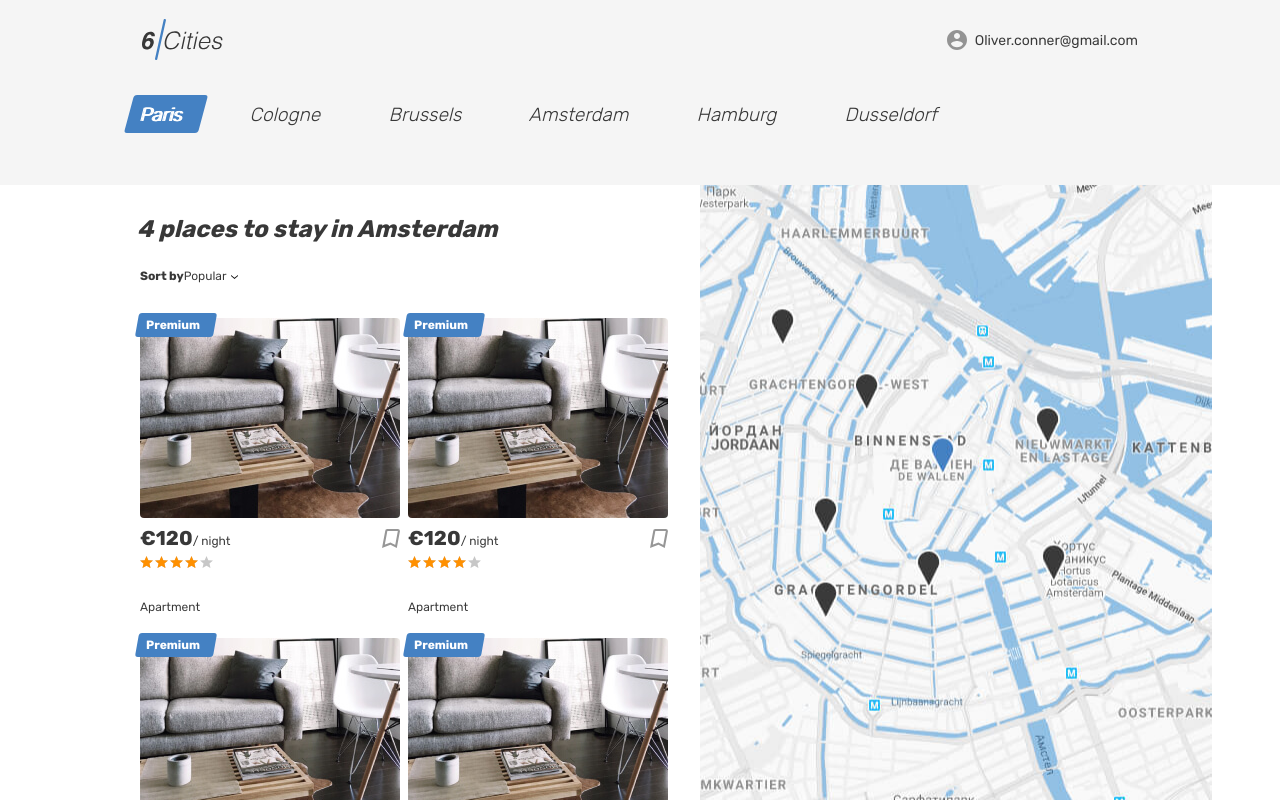
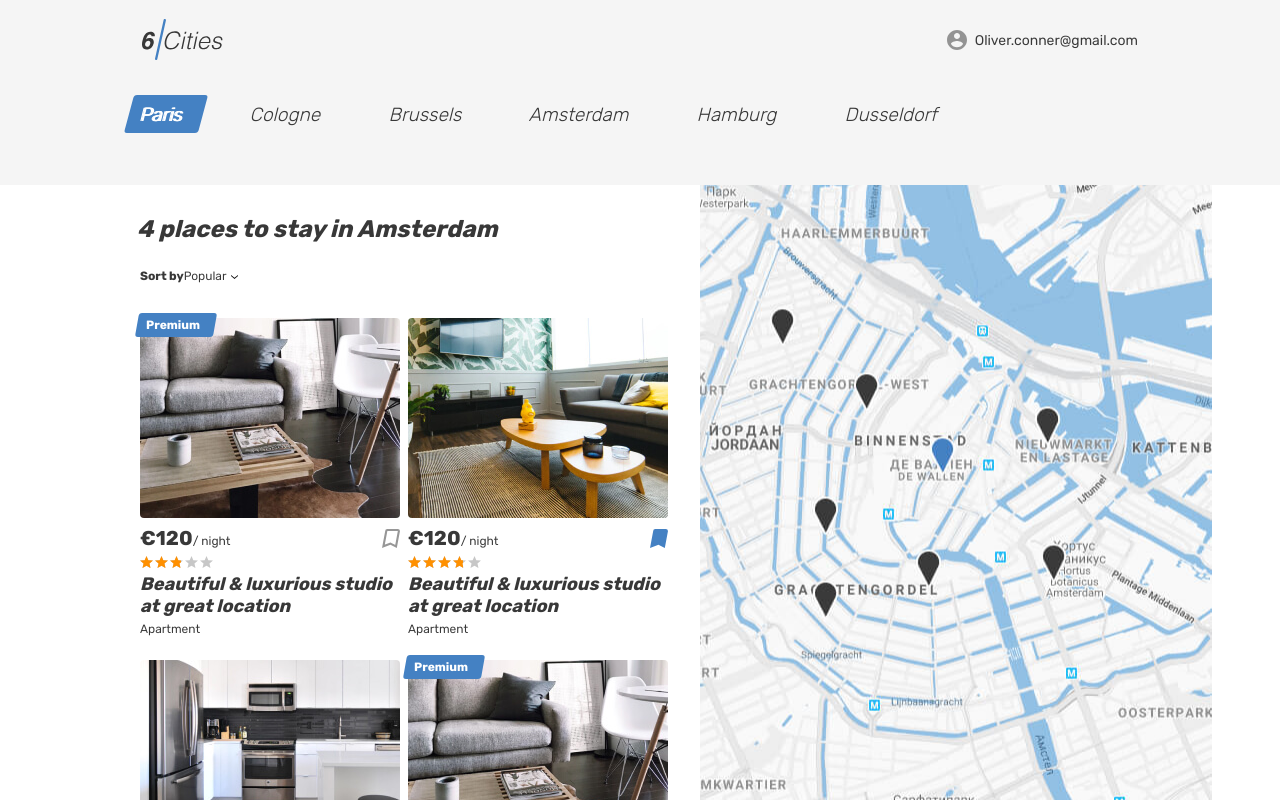
Before and after one commit to Shaktyka/six-cities-4, a React app: page / in a window 1280 px wide. Built offline with nearby package versions, Linux system fonts and the light colour scheme.

Commit message:
Выводит остальные данные, кроме заголовка, в карточку места

```diff
--- a/src/components/card/card.jsx
+++ b/src/components/card/card.jsx
@@ -1,26 +1,49 @@
 import React from 'react';
 import PropTypes from 'prop-types';
 
-const Card = (props) => {
-  const {id, title, isFavorite} = props;
+import {formatInitCap, formatRating} from '../../utils.js';
+
+const Card = ({place}) => {
+  const {
+    id,
+    title,
+    isFavorite,
+    isPremium,
+    type,
+    images,
+    price,
+    rating
+  } = place;
+
+  const isFavoriteClass = isFavorite ? `place-card__bookmark-button--active` : ``;
 
   return (
-    <article className="cities__place-card place-card">
-      <div className="place-card__mark">
-        <span>Premium</span>
-      </div>
+    <article className="cities__place-card place-card" id={id}>
+      {
+        isPremium
+        &&
+        <div className="place-card__mark">
+          <span>Premium</span>
+        </div>
+      }
       <div className="cities__image-wrapper place-card__image-wrapper">
-        <a href="#">
-          <img className="place-card__image" src="img/apartment-01.jpg" width="260" height="200" alt="Place image" />
+        <a href="/">
+          <img
+            className="place-card__image"
+            src={images[0]}
+            width="260"
+            height="200"
+            alt={`${title} image`}
+          />
         </a>
       </div>
       <div className="place-card__info">
         <div className="place-card__price-wrapper">
           <div className="place-card__price">
-            <b className="place-card__price-value">&euro;120</b>
+            <b className="place-card__price-value">&euro;{price}</b>
             <span className="place-card__price-text">&#47;&nbsp;night</span>
           </div>
-          <button className="place-card__bookmark-button button" type="button">
+          <button className={`place-card__bookmark-button ${isFavoriteClass} button`} type="button">
             <svg className="place-card__bookmark-icon" width="18" height="19">
               <use xlinkHref="#icon-bookmark"></use>
             </svg>
@@ -29,14 +52,14 @@ const Card = (props) => {
         </div>
         <div className="place-card__rating rating">
           <div className="place-card__stars rating__stars">
-            <span style={{width: `80%`}}></span>
+            <span style={{width: `${formatRating(rating)}%`}}></span>
             <span className="visually-hidden">Rating</span>
           </div>
         </div>
         <h2 className="place-card__name">
-          <a href="#">{title}</a>
+          <a href="/">{title}</a>
         </h2>
-        <p className="place-card__type">Apartment</p>
+        <p className="place-card__type">{formatInitCap(type)}</p>
       </div>
     </article>
   );
--- a/src/mocks.js
+++ b/src/mocks.js
@@ -12,22 +12,90 @@ export const places = [
     description: `A quiet cozy and picturesque that hides behind a a river by the unique lightness of Amsterdam.`,
     goods: [`Heating`, `Kitchen`, `Cable TV`, `Washing machine`, `Coffee machine`, `Dishwasher`],
     host: {
-      avatar_url: `img/1.png`,
+      avatarUrl: `img/1.png`,
       id: 3,
-      is_pro: true,
+      isPro: true,
       name: `Angelina`
     },
     id: 1,
-    images: [`img/1.png`, `img/2.png`],
-    is_favorite: false,
-    is_premium: false,
+    images: [`img/apartment-01.jpg`, `img/apartment-02.jpg`],
+    isFavorite: false,
+    isPremium: true,
     location: {
       latitude: 52.35514938496378,
       longitude: 4.673877537499948,
       zoom: 8
     },
-    max_adults: 4,
-    preview_image: `img/1.png`,
+    maxAdults: 4,
+    previewImage: `img/apartment-01.jpg`,
+    price: 120,
+    rating: 2.8,
+    title: `Beautiful & luxurious studio at great location`,
+    type: `apartment`
+  },
+  {
+    bedrooms: 3,
+    city: {
+      location: {
+        latitude: 52.370216,
+        longitude: 4.895168,
+        zoom: 10
+      },
+      name: `Amsterdam`
+    },
+    description: `A quiet cozy and picturesque that hides behind a a river by the unique lightness of Amsterdam.`,
+    goods: [`Heating`, `Kitchen`, `Cable TV`, `Washing machine`, `Coffee machine`, `Dishwasher`],
+    host: {
+      avatarUrl: `img/1.png`,
+      id: 3,
+      isPro: true,
+      name: `Angelina`
+    },
+    id: 2,
+    images: [`img/apartment-02.jpg`, `img/apartment-03.jpg`],
+    isFavorite: true,
+    isPremium: false,
+    location: {
+      latitude: 52.35514938496378,
+      longitude: 4.673877537499948,
+      zoom: 8
+    },
+    maxAdults: 4,
+    previewImage: `img/apartment-02.jpg`,
+    price: 120,
+    rating: 3.8,
+    title: `Beautiful & luxurious studio at great location`,
+    type: `apartment`
+  },
+  {
+    bedrooms: 3,
+    city: {
+      location: {
+        latitude: 52.370216,
+        longitude: 4.895168,
+        zoom: 10
+      },
+      name: `Amsterdam`
+    },
+    description: `A quiet cozy and picturesque that hides behind a a river by the unique lightness of Amsterdam.`,
+    goods: [`Heating`, `Kitchen`, `Cable TV`, `Washing machine`, `Coffee machine`, `Dishwasher`],
+    host: {
+      avatarUrl: `img/1.png`,
+      id: 3,
+      isPro: true,
+      name: `Angelina`
+    },
+    id: 3,
+    images: [`img/apartment-03.jpg`, `img/apartment-01.jpg`],
+    isFavorite: true,
+    isPremium: false,
+    location: {
+      latitude: 52.35514938496378,
+      longitude: 4.673877537499948,
+      zoom: 8
+    },
+    maxAdults: 4,
+    previewImage: `img/apartment-03.jpg`,
     price: 120,
     rating: 4.8,
     title: `Beautiful & luxurious studio at great location`,
@@ -46,92 +114,24 @@ export const places = [
     description: `A quiet cozy and picturesque that hides behind a a river by the unique lightness of Amsterdam.`,
     goods: [`Heating`, `Kitchen`, `Cable TV`, `Washing machine`, `Coffee machine`, `Dishwasher`],
     host: {
-      avatar_url: `img/1.png`,
+      avatarUrl: `img/1.png`,
       id: 3,
-      is_pro: true,
+      isPro: true,
       name: `Angelina`
     },
-    id: 2,
-    images: [`img/1.png`, `img/2.png`],
-    is_favorite: false,
-    is_premium: false,
+    id: 4,
+    images: [`img/apartment-01.jpg`, `img/apartment-03.jpg`],
+    isFavorite: false,
+    isPremium: true,
     location: {
       latitude: 52.35514938496378,
       longitude: 4.673877537499948,
       zoom: 8
     },
-    max_adults: 4,
-    preview_image: `img/1.png`,
+    maxAdults: 4,
+    previewImage: `img/apartment-01.jpg`,
     price: 120,
-    rating: 4.8,
-    title: `Beautiful & luxurious studio at great location`,
-    type: `apartment`
-  },
-  {
-    bedrooms: 3,
-    city: {
-      location: {
-        latitude: 52.370216,
-        longitude: 4.895168,
-        zoom: 10
-      },
-      name: `Amsterdam`
-    },
-    description: `A quiet cozy and picturesque that hides behind a a river by the unique lightness of Amsterdam.`,
-    goods: [`Heating`, `Kitchen`, `Cable TV`, `Washing machine`, `Coffee machine`, `Dishwasher`],
-    host: {
-      avatar_url: `img/1.png`,
-      id: 3,
-      is_pro: true,
-      name: `Angelina`
-    },
-    id: 3,
-    images: [`img/1.png`, `img/2.png`],
-    is_favorite: false,
-    is_premium: false,
-    location: {
-      latitude: 52.35514938496378,
-      longitude: 4.673877537499948,
-      zoom: 8
-    },
-    max_adults: 4,
-    preview_image: `img/1.png`,
-    price: 120,
-    rating: 4.8,
-    title: `Beautiful & luxurious studio at great location`,
-    type: `apartment`
-  },
-  {
-    bedrooms: 3,
-    city: {
-      location: {
-        latitude: 52.370216,
-        longitude: 4.895168,
-        zoom: 10
-      },
-      name: `Amsterdam`
-    },
-    description: `A quiet cozy and picturesque that hides behind a a river by the unique lightness of Amsterdam.`,
-    goods: [`Heating`, `Kitchen`, `Cable TV`, `Washing machine`, `Coffee machine`, `Dishwasher`],
-    host: {
-      avatar_url: `img/1.png`,
-      id: 3,
-      is_pro: true,
-      name: `Angelina`
-    },
-    id: 4,
-    images: [`img/1.png`, `img/2.png`],
-    is_favorite: false,
-    is_premium: false,
-    location: {
-      latitude: 52.35514938496378,
-      longitude: 4.673877537499948,
-      zoom: 8
-    },
-    max_adults: 4,
-    preview_image: `img/1.png`,
-    price: 120,
-    rating: 4.8,
+    rating: 1,
     title: `Beautiful & luxurious studio at great location`,
     type: `apartment`
   }
@@ -150,22 +150,22 @@ export const hotel = {
   description: `A quiet cozy and picturesque that hides behind a a river by the unique lightness of Amsterdam.`,
   goods: [`Heating`, `Kitchen`, `Cable TV`, `Washing machine`, `Coffee machine`, `Dishwasher`],
   host: {
-    avatar_url: `img/1.png`,
+    avatarUrl: `img/1.png`,
     id: 3,
-    is_pro: true,
+    isPro: true,
     name: `Angelina`
   },
   id: 1,
   images: [`img/1.png`, `img/2.png`],
-  is_favorite: false,
-  is_premium: false,
+  isFavorite: false,
+  isPremium: false,
   location: {
     latitude: 52.35514938496378,
     longitude: 4.673877537499948,
     zoom: 8
   },
-  max_adults: 4,
-  preview_image: `img/1.png`,
+  maxAdults: 4,
+  previewImage: `img/1.png`,
   price: 120,
   rating: 4.8,
   title: `Beautiful & luxurious studio at great location`,
@@ -173,10 +173,10 @@ export const hotel = {
 };
 
 export const authInfo = {
-  avatar_url: `img/1.png`,
+  avatarUrl: `img/1.png`,
   email: `Oliver.conner@gmail.com`,
   id: 1,
-  is_pro: false,
+  isPro: false,
   name: `Oliver.conner`
 };
 
--- /dev/null
+++ b/src/utils.js
@@ -0,0 +1,6 @@
+// Форматирует строку: заглавная буква + все остальные строчные
+export const formatInitCap = (string = ``) => {
+  return string.length > 0 ? `${string[0].toUpperCase()}${string.slice(1).toLowerCase()}` : ``;
+};
+
+export const formatRating = (rating = 0) => 100 * rating / 5;
```
